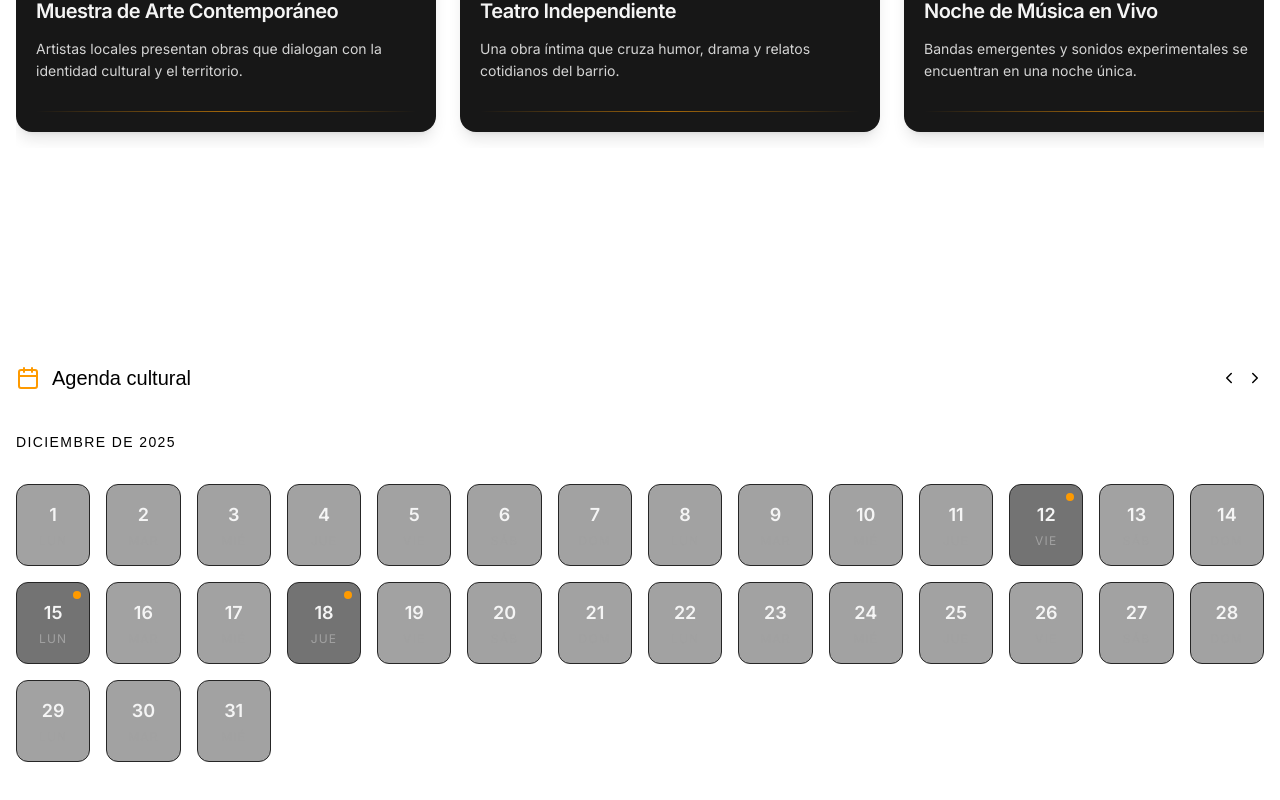
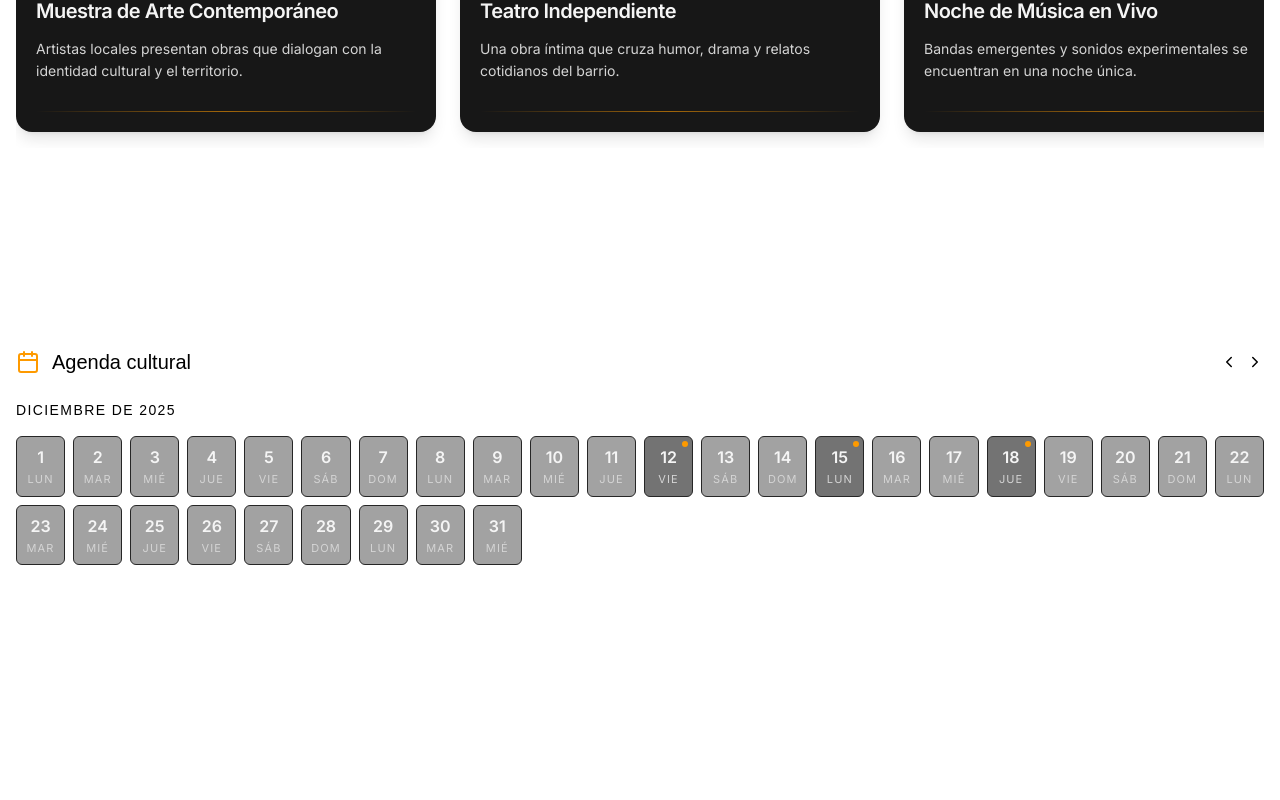
Before and after one commit to kevkarlion/casa-de-la-cultura, a Next.js app: page / in a window 1280 px wide. Shown: the part 934-1734 px from the top of the page. After the commit the page ends 1627 px from the top, so only its background shows below. Built offline with nearby package versions, Linux system fonts and the light colour scheme; a web font is replaced by a local one.

Commit message:
section agenda rapida ux completed

```diff
--- a/components/home/AgendaRapida.tsx
+++ b/components/home/AgendaRapida.tsx
@@ -1,6 +1,6 @@
 'use client'
 
-import { useMemo, useState, useRef } from 'react'
+import { useMemo, useState, useRef, useEffect } from 'react'
 import { ChevronLeft, ChevronRight, Calendar } from 'lucide-react'
 import Link from 'next/link'
 
@@ -22,6 +22,7 @@ const GAP = 10
 
 export default function AgendaRapida({ items }: AgendaRapidaProps) {
   const today = new Date()
+
   const [currentDate, setCurrentDate] = useState(
     new Date(today.getFullYear(), today.getMonth(), 1)
   )
@@ -29,11 +30,26 @@ export default function AgendaRapida({ items }: AgendaRapidaProps) {
   const [tooltipPos, setTooltipPos] = useState<{ x: number; y: number } | null>(
     null
   )
+
   const timeoutRef = useRef<NodeJS.Timeout | null>(null)
   const hoverTooltipRef = useRef(false)
 
   const isMobile =
     typeof window !== 'undefined' && window.innerWidth < 768
+
+  /* --------- CERRAR AL SCROLL --------- */
+  useEffect(() => {
+    function handleScroll() {
+      if (timeoutRef.current) clearTimeout(timeoutRef.current)
+      setOpenDay(null)
+      setTooltipPos(null)
+      hoverTooltipRef.current = false
+    }
+
+    window.addEventListener('scroll', handleScroll, { passive: true })
+    return () => window.removeEventListener('scroll', handleScroll)
+  }, [])
+  /* ----------------------------------- */
 
   const monthLabel = currentDate.toLocaleDateString('es-AR', {
     month: 'long',
@@ -67,9 +83,10 @@ export default function AgendaRapida({ items }: AgendaRapidaProps) {
     const rect = el.getBoundingClientRect()
 
     if (isMobile) {
-      const x = window.innerWidth / 2
-      const y = rect.bottom + GAP
-      setTooltipPos({ x, y })
+      setTooltipPos({
+        x: window.innerWidth / 2,
+        y: rect.bottom + GAP,
+      })
       setOpenDay(day)
       return
     }
@@ -98,10 +115,10 @@ export default function AgendaRapida({ items }: AgendaRapidaProps) {
   }
 
   return (
-    <section className="relative z-20 w-full py-16 bottom-20">
+    <section className="relative z-20 w-full py-12 bottom-20">
       <div className="mx-auto max-w-7xl px-4">
         {/* HEADER */}
-        <div className="mb-10 flex items-center justify-between">
+        <div className="mb-6 flex items-center justify-between">
           <div className="flex items-center gap-3">
             <Calendar className="text-amber-500" />
             <h2 className="text-xl font-neue text-black">
@@ -129,12 +146,12 @@ export default function AgendaRapida({ items }: AgendaRapidaProps) {
           </div>
         </div>
 
-        <p className="font-neue mb-8 text-sm uppercase tracking-widest text-black">
+        <p className="font-neue mb-4 text-sm uppercase tracking-widest text-black">
           {monthLabel}
         </p>
 
         {/* GRID */}
-        <div className="grid grid-cols-[repeat(auto-fit,minmax(72px,1fr))] gap-4">
+        <div className="grid grid-cols-7 gap-0 sm:grid-cols-[repeat(auto-fit,minmax(48px,1fr))] sm:gap-2 border border-neutral-800 sm:border-0">
           {Array.from({ length: daysInMonth }, (_, i) => {
             const day = i + 1
             const date = new Date(
@@ -150,11 +167,16 @@ export default function AgendaRapida({ items }: AgendaRapidaProps) {
                 key={day}
                 type="button"
                 className={`
-                  relative flex w-full flex-col items-center rounded-xl border py-4 transition
+                  relative flex aspect-square sm:aspect-auto
+                  flex-col items-center justify-center
+                  border border-neutral-800
+                  rounded-none sm:rounded-md
+                  p-1 sm:px-1.5 sm:py-2
+                  transition
                   ${
                     events
-                      ? 'cursor-pointer border-neutral-800 bg-neutral-900/60 hover:border-amber-500'
-                      : 'border-neutral-800 bg-neutral-900/40 text-neutral-500'
+                      ? 'cursor-pointer bg-neutral-900/60 hover:border-amber-500'
+                      : 'bg-neutral-900/40 text-neutral-500'
                   }
                 `}
                 onMouseEnter={e => {
@@ -179,11 +201,13 @@ export default function AgendaRapida({ items }: AgendaRapidaProps) {
                 }}
               >
                 {events && (
-                  <span className="absolute right-2 top-2 h-2 w-2 rounded-full bg-amber-500" />
+                  <span className="absolute right-1 top-1 h-1.5 w-1.5 rounded-full bg-amber-500" />
                 )}
 
-                <span className="text-lg font-semibold text-neutral-100">{day}</span>
-                <span className="mt-1 text-xs tracking-widest text-neutral-400">
+                <span className="text-sm sm:text-base font-semibold text-neutral-100">
+                  {day}
+                </span>
+                <span className="mt-0.5 text-[10px] sm:text-[11px] tracking-widest text-neutral-300">
                   {weekDay}
                 </span>
               </button>
@@ -192,14 +216,25 @@ export default function AgendaRapida({ items }: AgendaRapidaProps) {
         </div>
       </div>
 
+      {/* OVERLAY MOBILE */}
+      {isMobile && openDay && (
+        <div
+          className="fixed inset-0 z-40"
+          onClick={() => {
+            setOpenDay(null)
+            setTooltipPos(null)
+          }}
+        />
+      )}
+
       {/* TOOLTIP */}
       {openDay && tooltipPos && (
         <div
-          className="fixed z-9999"
+          className="fixed z-50"
           style={{
             left: tooltipPos.x,
             top: tooltipPos.y,
-            transform: isMobile ? 'translate(-50%, 0)' : 'translateY(0)',
+            transform: isMobile ? 'translateX(-50%)' : 'none',
           }}
           onMouseEnter={() => {
             if (!isMobile) {
@@ -226,7 +261,9 @@ export default function AgendaRapida({ items }: AgendaRapidaProps) {
                       {event.title}
                     </p>
                     {event.time && (
-                      <p className="mt-1 text-xs text-neutral-400">{event.time}</p>
+                      <p className="mt-1 text-xs text-neutral-400">
+                        {event.time}
+                      </p>
                     )}
                   </Link>
                 </li>
```
